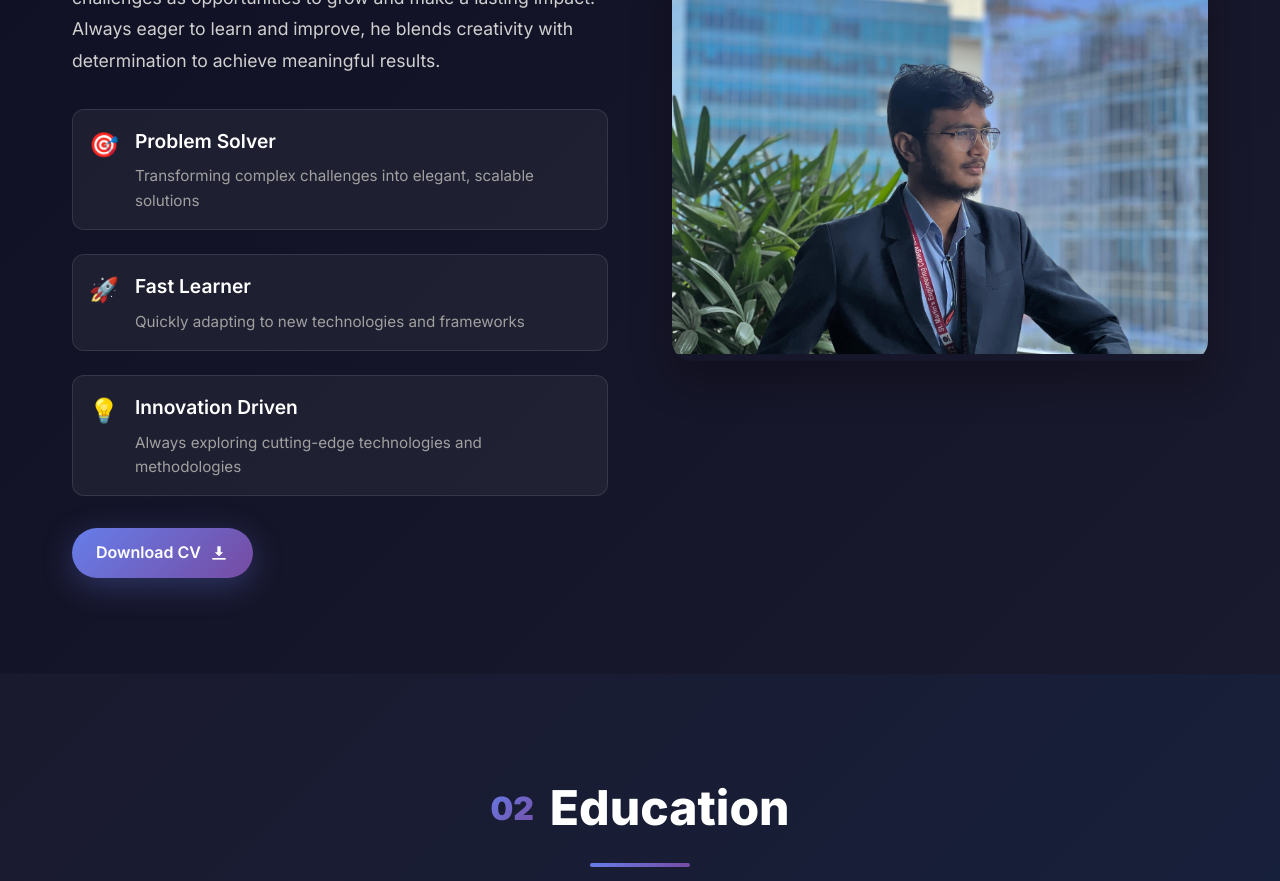
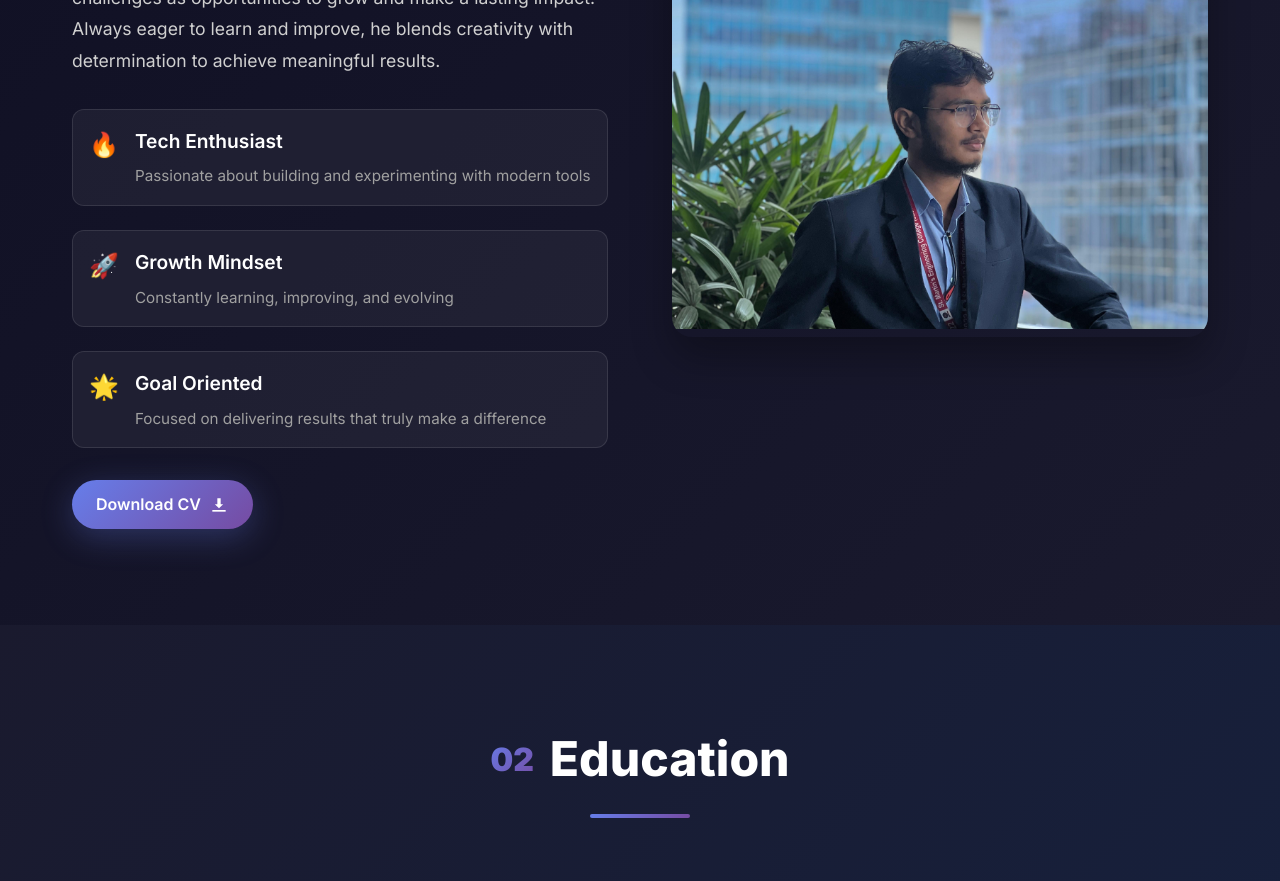
Before and after one commit to mohammedarqamahmed/Portfolio, a React (Create React App) app: page / in a window 1280 px wide. Shown: the part 1320-2201 px from the top of the page. Built offline with nearby package versions, Linux system fonts and the light colour scheme.

Commit message:
Update App.js

```diff
--- a/src/App.js
+++ b/src/App.js
@@ -185,24 +185,24 @@ function App() {
               </div>
               <div className="about-details">
                 <div className="detail-item">
-                  <div className="detail-icon">🎯</div>
+                  <div className="detail-icon">🔥</div>
                   <div className="detail-content">
-                    <h4>Problem Solver</h4>
-                    <p>Transforming complex challenges into elegant, scalable solutions</p>
+                    <h4>Tech Enthusiast</h4>
+                    <p>Passionate about building and experimenting with modern tools</p>
                   </div>
                 </div>
                 <div className="detail-item">
                   <div className="detail-icon">🚀</div>
                   <div className="detail-content">
-                    <h4>Fast Learner</h4>
-                    <p>Quickly adapting to new technologies and frameworks</p>
+                    <h4>Growth Mindset</h4>
+                    <p>Constantly learning, improving, and evolving</p>
                   </div>
                 </div>
                 <div className="detail-item">
-                  <div className="detail-icon">💡</div>
+                  <div className="detail-icon">🌟</div>
                   <div className="detail-content">
-                    <h4>Innovation Driven</h4>
-                    <p>Always exploring cutting-edge technologies and methodologies</p>
+                    <h4>Goal Oriented</h4>
+                    <p>Focused on delivering results that truly make a difference</p>
                   </div>
                 </div>
               </div>
```
